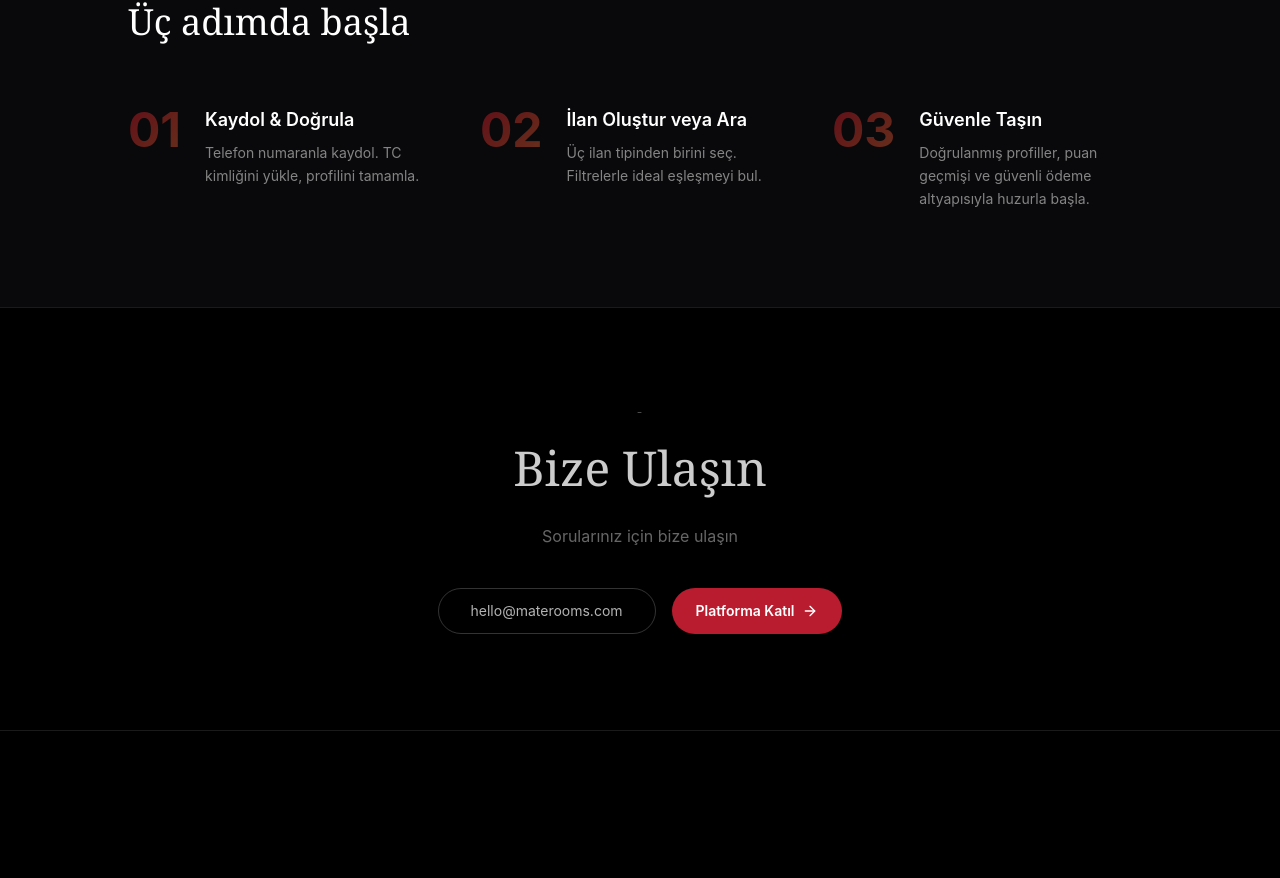
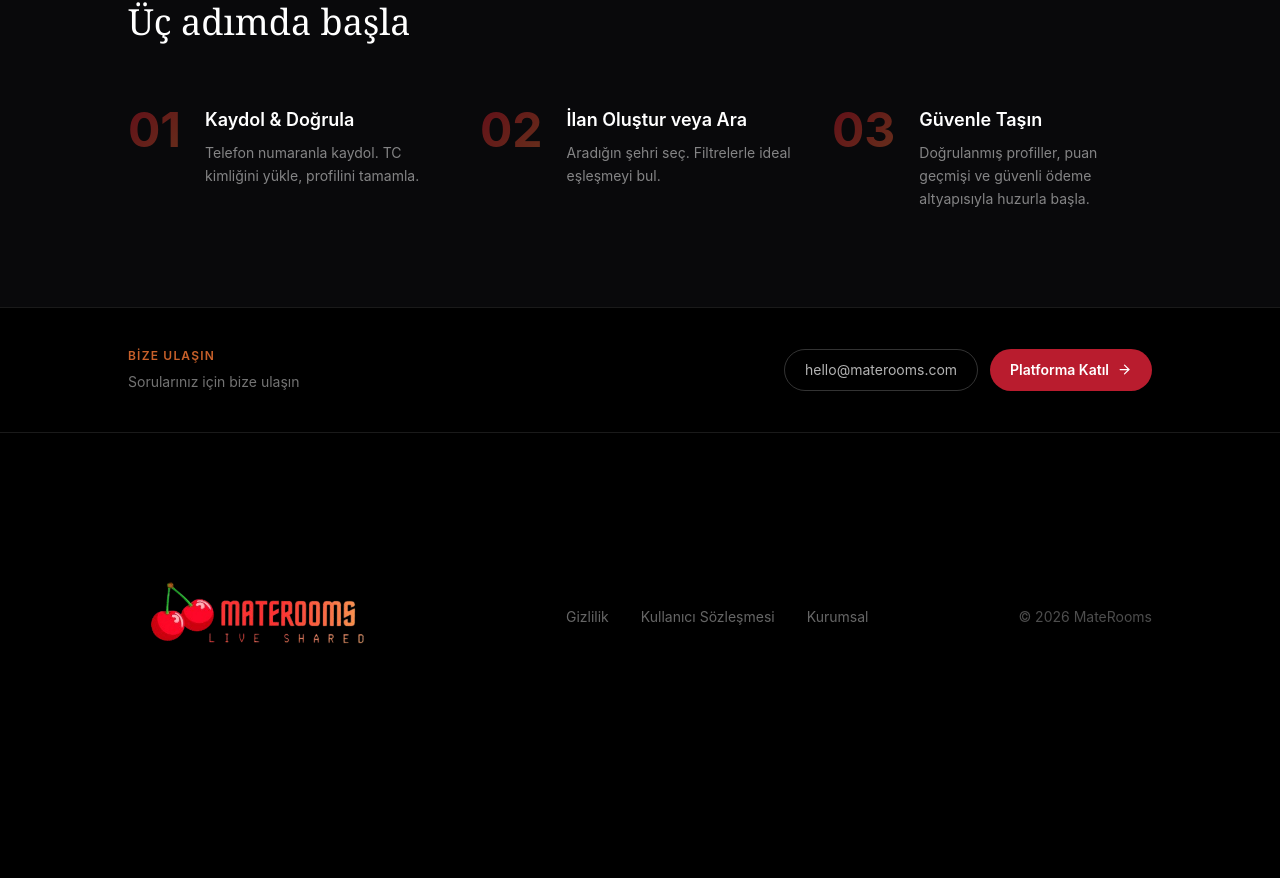
Before and after one commit to acsgn95/materooms, a Next.js app: page / in a window 1280 px wide. Shown: the part 1532-2410 px from the top of the page. After the commit the page ends 2333 px from the top, so only its background shows below. Built offline with nearby package versions, Linux system fonts and the light colour scheme.

Commit message:
chg: contact us changed and moved a new better place and turkey 2 türkiye and some translation styuffs

```diff
--- a/src/app/layout.tsx
+++ b/src/app/layout.tsx
@@ -3,7 +3,7 @@ import { I18nProvider } from "@/i18n/I18nProvider";
 import "./globals.css";
 
 export const metadata: Metadata = {
-  title: "MateRooms - Turkey's Verified Flatmate Platform",
+  title: "MateRooms - Türkiye's Verified Flatmate Platform",
   description: "Find trusted flatmates with verified identity and secure payments",
 };
 
--- a/src/app/page.tsx
+++ b/src/app/page.tsx
@@ -129,22 +129,25 @@ export default function Home() {
         </div>
       </section>
 
-      <section className="bg-black py-24 px-8 text-center border-t border-white/10">
-        <p className="text-white/30 text-xs tracking-widest uppercase mb-6">-</p>
-        <h2 className="text-4xl md:text-5xl text-white/80 font-serif font-light mb-8">
+      <section className="bg-black py-10 px-8 border-t border-white/10">
+        <div className="max-w-5xl mx-auto flex flex-col gap-5 md:flex-row md:items-center md:justify-between">
+          <div>
+            <p className="text-xs font-semibold tracking-widest uppercase mb-2" style={{ color: '#C8602A' }}>
               {home.contact.title}
-        </h2>
-        <p className="text-white/40 mb-10">{home.contact.description}</p>
-        <div className="flex flex-col sm:flex-row gap-4 justify-center">
+            </p>
+            <p className="text-white/45 text-sm">{home.contact.description}</p>
+          </div>
+          <div className="flex flex-col sm:flex-row gap-3">
             <a
               href="mailto:hello@materooms.com"
-            className="border border-white/20 text-white/70 px-8 py-3 rounded-full hover:border-red-500/50 hover:text-white transition text-sm"
+              className="border border-white/20 text-white/70 px-5 py-2.5 rounded-full hover:border-red-500/50 hover:text-white transition text-sm"
             >
               hello@materooms.com
             </a>
-          <Link href="/auth/register" className="btn-primary text-sm flex items-center justify-center gap-2">
-            {home.contact.cta} <ArrowRight size={16} />
+            <Link href="/auth/register" className="btn-primary !px-5 !py-2.5 !text-sm flex items-center justify-center gap-2">
+              {home.contact.cta} <ArrowRight size={15} />
             </Link>
+          </div>
         </div>
       </section>
 
--- a/src/i18n/translations.json
+++ b/src/i18n/translations.json
@@ -104,7 +104,7 @@
           {
             "step": "02",
             "title": "İlan Oluştur veya Ara",
-            "description": "Üç ilan tipinden birini seç. Filtrelerle ideal eşleşmeyi bul."
+            "description": "Aradığın şehri seç. Filtrelerle ideal eşleşmeyi bul."
           },
           {
             "step": "03",
@@ -379,7 +379,7 @@
       "hero": {
         "eyebrow": "LIVE SHARED",
         "title": "A smarter rental experience",
-        "description": "Turkey's trusted flatmate platform with verified identity, secure payments, and objective scoring.",
+        "description": "Türkiye's trusted flatmate platform with verified identity, secure payments, and objective scoring.",
         "primaryCta": "Get Started",
         "secondaryCta": "Explore"
       },
@@ -413,7 +413,7 @@
           {
             "step": "02",
             "title": "Create or Search Listings",
-            "description": "Choose one of three listing types and use filters to find the right match."
+            "description": "Choose the city you are looking for and use filters to find the right match."
           },
           {
             "step": "03",
```
Lines whose indentation alone changed are shown as unchanged.
